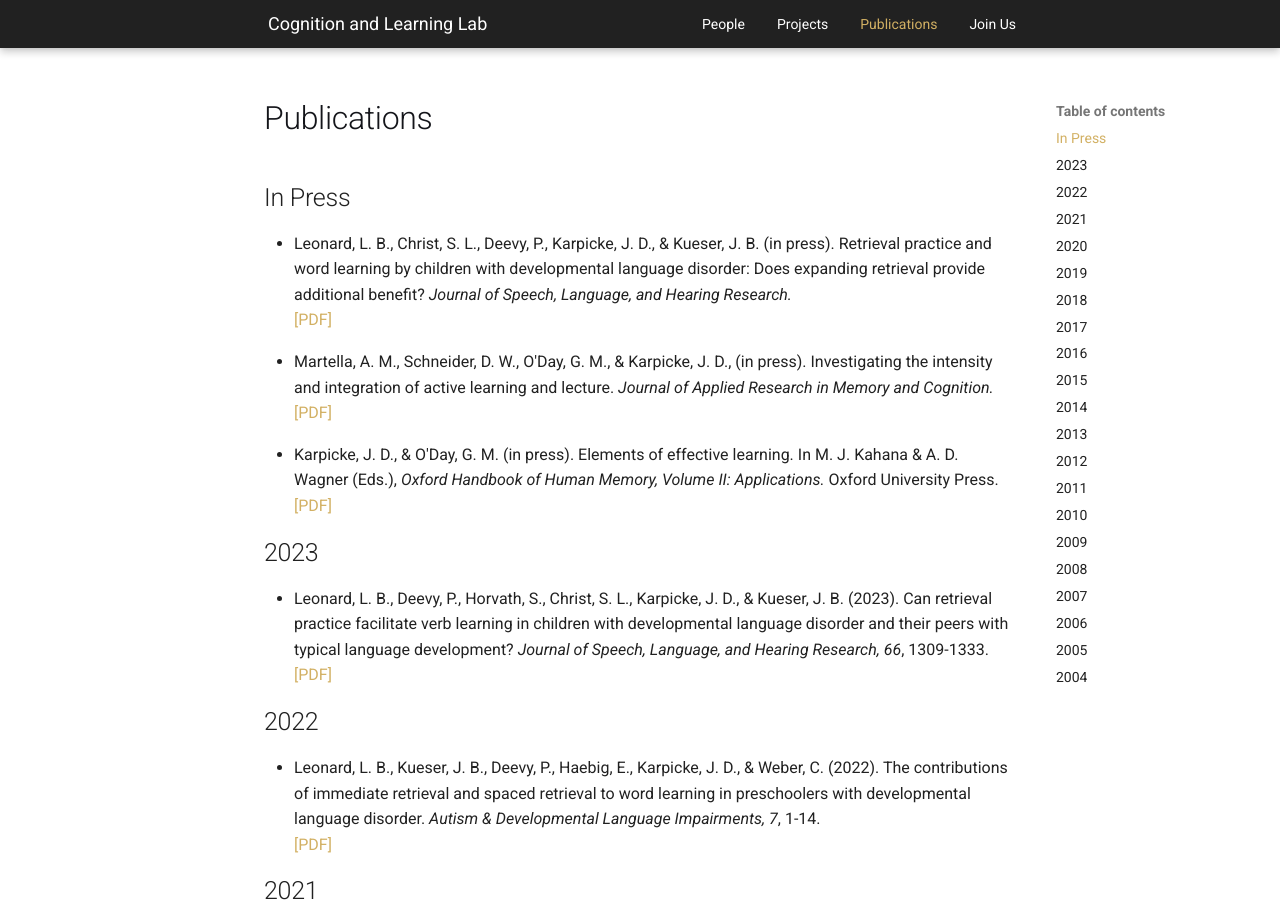
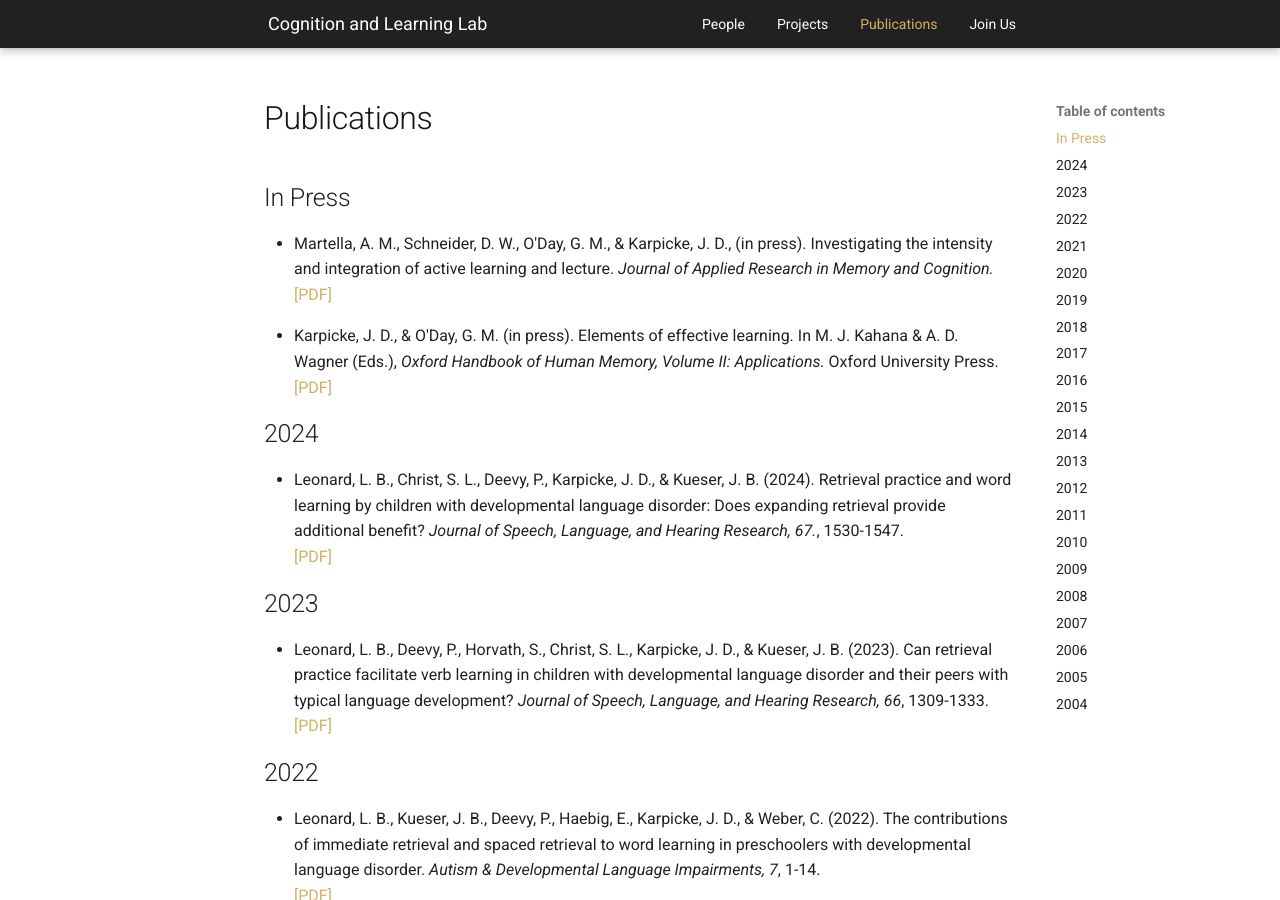
Before and after one commit to shivanya-chandra/pcllab.github.io, an MkDocs documentation site: the page built from docs/publications.md, in a window 1280 px wide and 900 px high. Built offline with MkDocs 1.6.1 and Material for MkDocs 9.7.7, drawn with Linux system fonts in a browser that asks for light colours; comment, search, counter and statistics services are not loaded.

Commit message:
Update publications.md

```diff
--- a/docs/publications.md
+++ b/docs/publications.md
@@ -15,11 +15,13 @@ hide:
 
 ## In Press
 
-- Leonard, L. B., Christ, S. L., Deevy, P., Karpicke, J. D., & Kueser, J. B. (in press). Retrieval practice and word learning by children with developmental language disorder: Does expanding retrieval provide additional benefit? _Journal of Speech, Language, and Hearing Research._  <br> [[PDF]](downloads/inpress_Leonard_et_al_JSLHR_Expanding_Retrieval.pdf){target="\_blank" rel="noreferrer"}
-
 - Martella, A. M., Schneider, D. W., O'Day, G. M., & Karpicke, J. D., (in press). Investigating the intensity and integration of active learning and lecture. _Journal of Applied Research in Memory and Cognition._ <br> [[PDF]](downloads/inpress_Martella_et_al_JARMAC.pdf){target="\_blank" rel="noreferrer"}
 
 - Karpicke, J. D., & O'Day, G. M. (in press). Elements of effective learning. In M. J. Kahana & A. D. Wagner (Eds.), _Oxford Handbook of Human Memory, Volume II: Applications._ Oxford University Press. <br> [[PDF]](downloads/inpress_Karpicke_ODay_Oxford_Handbook.pdf){target="\_blank" rel="noreferrer"}
+
+## 2024
+
+- Leonard, L. B., Christ, S. L., Deevy, P., Karpicke, J. D., & Kueser, J. B. (2024). Retrieval practice and word learning by children with developmental language disorder: Does expanding retrieval provide additional benefit? _Journal of Speech, Language, and Hearing Research, 67._, 1530-1547. <br> [[PDF]](downloads/2024/2024_Leonard_et_al_JSLHR_Expanding_Retrieval.pdf){target="\_blank" rel="noreferrer"}
 
 ## 2023
 
@@ -160,6 +162,7 @@ hide:
 ## 2007
 
 - Butler, A. C., Karpicke, J. D., & Roediger, H. L. (2007). The effect of type and timing of feedback on learning from multiple-choice tests. _Journal of Experimental Psychology: Applied, 13_, 273-281. <br> [[PDF]](downloads/2007/2007_Butler_Karpicke_Roediger_JEPA.pdf){target="\_blank" rel="noreferrer"}
+
 - Karpicke, J. D., & Roediger, H. L. (2007). Expanding retrieval practice promotes short-term retention, but equally spaced retrieval enhances long-term retention. _Journal of Experimental Psychology: Learning, Memory, and Cognition, 33_, 704-719. <br> [[PDF]](downloads/2007/2007_Karpicke_Roediger_JEPLMC.pdf){target="\_blank" rel="noreferrer"}
 
 - Karpicke, J. D. & Roediger, H. L. (2007). Repeated retrieval during learning is the key to long-term retention. _Journal of Memory and Language, 57_, 151-162. <br> [[PDF]](downloads/2007/2007_Karpicke_Roediger_JML.pdf){target="\_blank" rel="noreferrer"}
```
